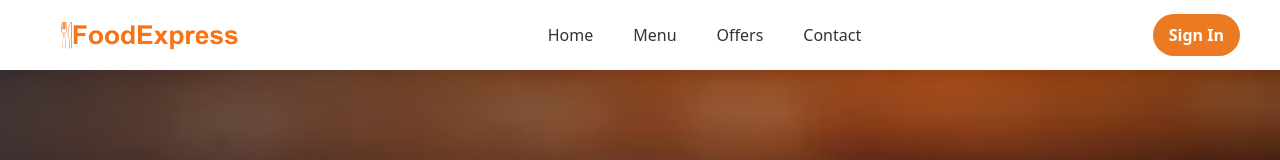
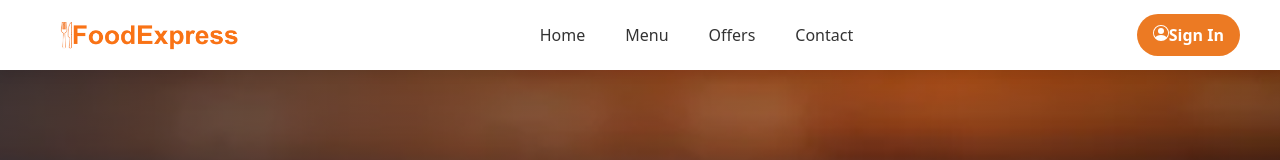
Before and after one commit to amine-essafil/restaurant-app, a React (Vite) app: page / in a window 1280 px wide. Shown: the top 160 px of the page. Built offline with nearby package versions, Linux system fonts and the light colour scheme; no server answers.

Commit message:
feat(navbar): update navbar auth state

```diff
--- a/src/components/Navbar/Navbar.jsx
+++ b/src/components/Navbar/Navbar.jsx
@@ -90,18 +90,18 @@ const Navbar = () => {
 
         </ul>
 
-        <div className="navbar-actions">
-
+      <div className="navbar-actions">
           {isLoggedIn ? (
-            <span className="navbar-profile-btn">
-              {user?.name || "User"}
-            </span>
+            <Link to="/profile" className="navbar-profile-btn">
+              <FaUserCircle />
+              <span>{user?.name || "User"}</span>
+            </Link>
           ) : (
             <Link to="/login" className="navbar-signin-btn">
-              Sign In
+              <FaUserCircle />
+              <span>Sign In</span>
             </Link>
           )}
-
         </div>
 
       </div>
```
